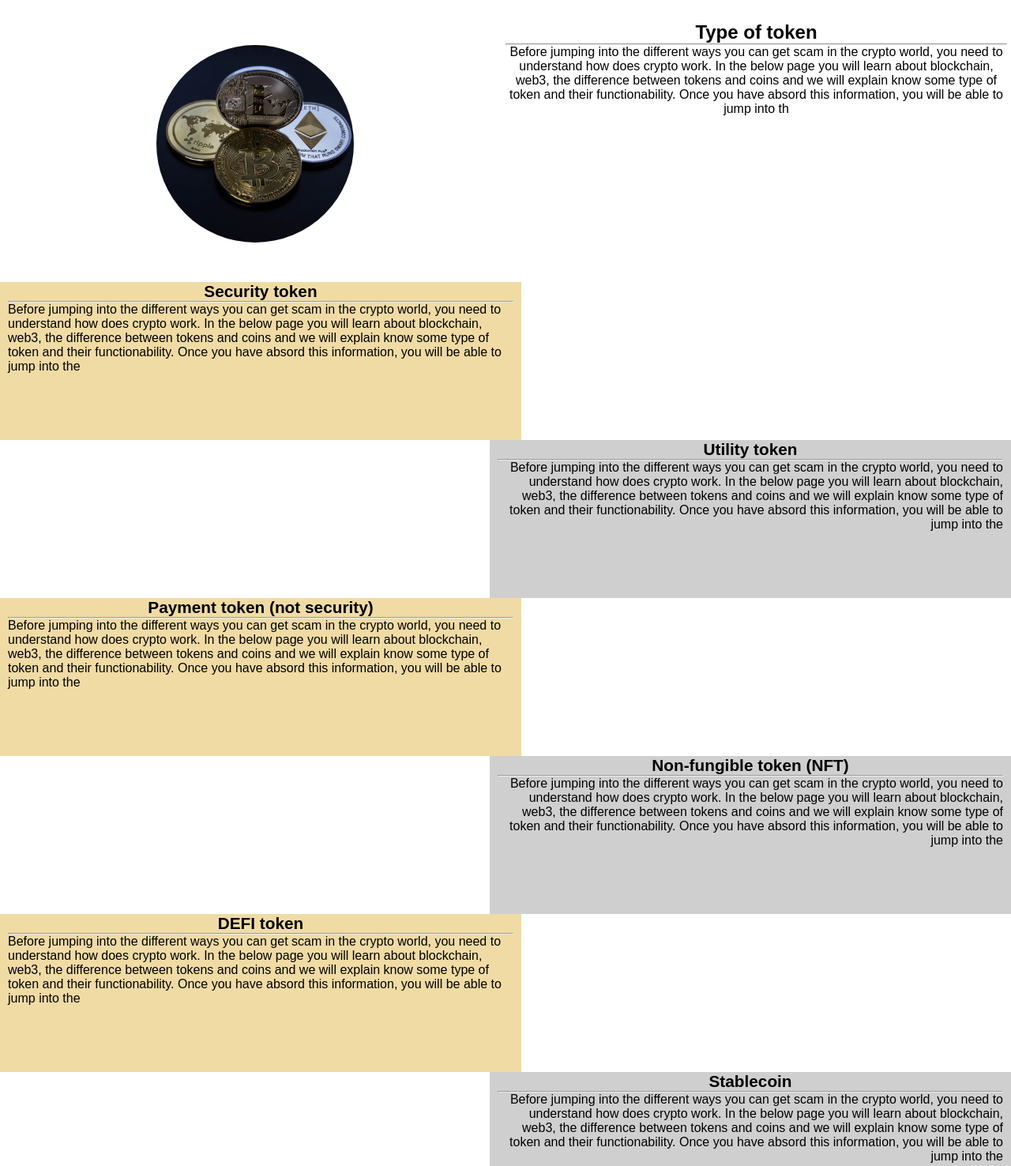
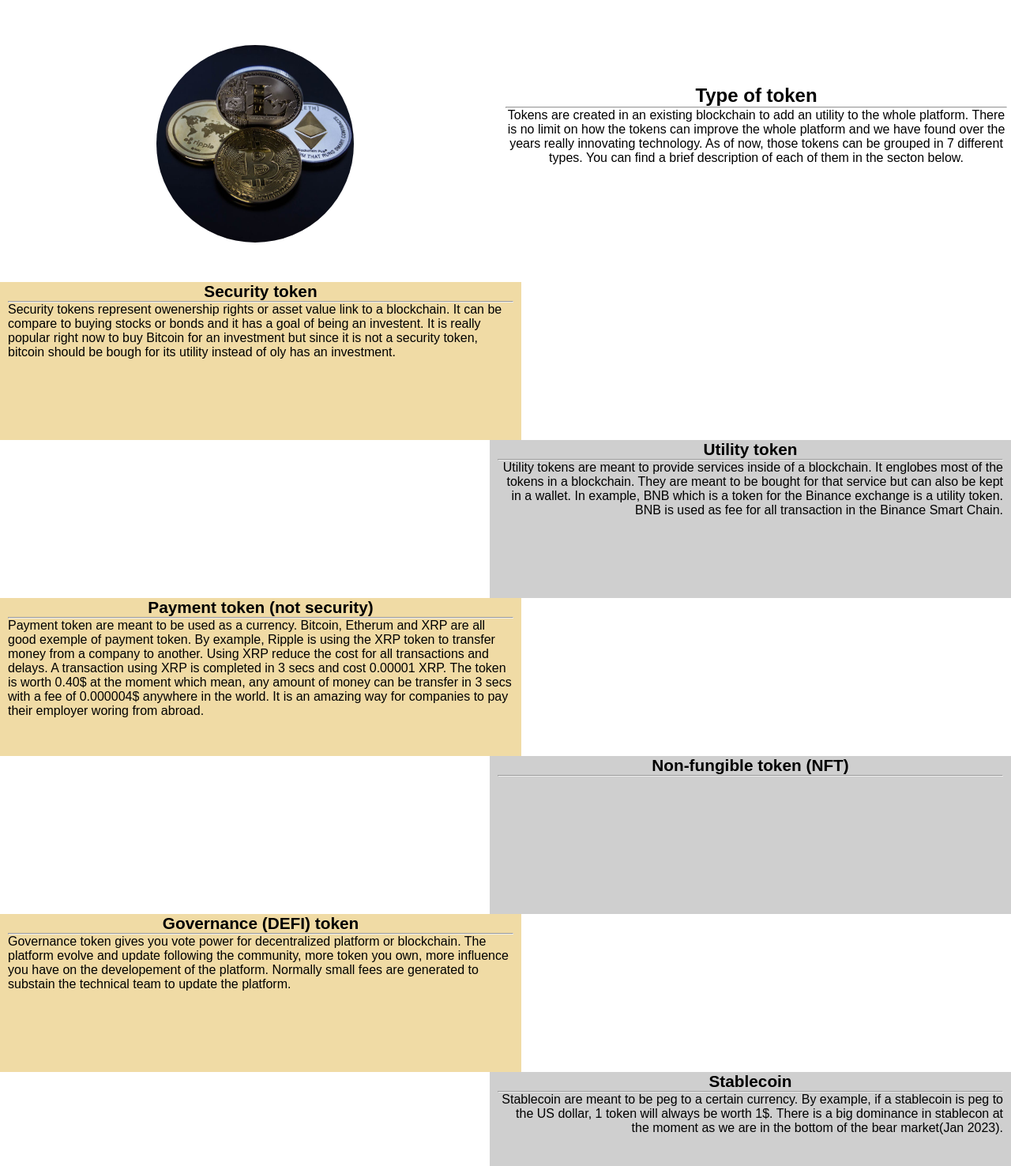
Before and after one commit to vincentbergeron33/How-to-avoid-scam-in-Crypto-world, a plain HTML site: page index.html in a window 1280 px wide. Shown: the part 1373-2849 px from the top of the page at 79% size. Drawn offline with Linux system fonts and the light colour scheme; a web font is replaced by a local one.

Commit message:
fix type token headings, add text in type of tokens, NFT text to be added

```diff
--- a/assets/css/style.css
+++ b/assets/css/style.css
@@ -231,17 +231,15 @@
  #section-type-token {
    margin: 30px 5px 50px;
    position: relative;
-   display: block;
  }
 
-#h2-token {
-   height: 200px;
+#heading-token {
+   height: 150px;
    width: 50%;
    font-size: 100%;
    text-align: center;
    float: right;
-   margin-bottom: 0;
-
+   margin: 80px 0 0;
 }
 
 #token-left-image {
@@ -266,6 +264,10 @@
   background-size: cover;
   height: 100%;
   border-radius: 50%;
+}
+
+#list-token-header li {
+   font-family: unbounded;
 }
 
 #list-token {
--- a/index.html
+++ b/index.html
@@ -86,16 +86,16 @@
                 <h2>Token vs Coin</h2>
                 <p>A coin is a asset to its own blockchain. Coins are used to transfer money, store of value and use to buy goods and services.
                     Example of coins: Bitcoin, Ethereum, XRP or Cardano. On the other hand, tokens are created on an existing blockchain. They will be part of the XRP platform
-                    or Ethereum platform by example. Tokens can be created by any participants. </p>
+                    or Ethereum platform by example. Tokens can be created by any participants.</p>
             </div>
         </div>
     </section>
     <section id="section-type-token">
-        <div id="h2-token">
+        <div id="heading-token">
             <h2>Type of token<hr></h2>
-            <p>Before jumping into the different ways you can get scam in the crypto world, you need to understand how does crypto work. In the below page you will learn about blockchain,
-                web3, the difference between tokens and coins and we will explain know some type of token and their functionability. Once you have absord this information, you will be
-                able to jump into th</p>
+            <p>Tokens are created in an existing blockchain to add an utility to the whole platform. There is no limit on how the tokens can improve the whole platform
+                and we have found over the years really innovating technology. As of now, those tokens can be grouped in 7 different types. You can find a brief
+                description of each of them in the secton below.</p>
         </div>
         <div id="token-left-image">
             <div id="circle-token">
@@ -108,58 +108,58 @@
             <div class="list-odd">
                     <h3>Security token</h3>
                     <hr>
-                    <p>Before jumping into the different ways you can get scam in the crypto world, you need to understand how does crypto work. In the below page you will learn about blockchain,
-                        web3, the difference between tokens and coins and we will explain know some type of token and their functionability. Once you have absord this information, you will be
-                        able to jump into the</p>
+                    <p>Security tokens represent owenership rights or asset value link to a blockchain. It can be compare to buying stocks or bonds and it has a goal of
+                        being an investent. It is really popular right now to buy Bitcoin for an investment but since it is not a security token, bitcoin should be bough for its utility
+                        instead of oly has an investment.
+                    </p>
             </div>
             <div class="list-even">
                     <h3>Utility token</h3>
                     <hr>
-                    <p>Before jumping into the different ways you can get scam in the crypto world, you need to understand how does crypto work. In the below page you will learn about blockchain,
-                        web3, the difference between tokens and coins and we will explain know some type of token and their functionability. Once you have absord this information, you will be
-                        able to jump into the</p>
+                    <p>Utility tokens are meant to provide services inside of a blockchain. It englobes most of the tokens in a blockchain. They are meant to be bought for
+                        that service but can also be kept in a wallet. In example, BNB which is a token for the Binance exchange is a utility token. BNB is used as fee for all transaction in
+                        the Binance Smart Chain.
+                    </p>
             </div>
             <div class="list-odd">
                     <h3>Payment token (not security)</h3>
                     <hr>
-                    <p>Before jumping into the different ways you can get scam in the crypto world, you need to understand how does crypto work. In the below page you will learn about blockchain,
-                        web3, the difference between tokens and coins and we will explain know some type of token and their functionability. Once you have absord this information, you will be
-                        able to jump into the</p>
+                    <p>Payment token are meant to be used as a currency. Bitcoin, Etherum and XRP are all good exemple of payment token. By example, Ripple is using the XRP token to
+                        transfer money from a company to another. Using XRP reduce the cost for all transactions and delays. A transaction using XRP is completed in 3 secs and cost 0.00001 XRP.
+                        The token is worth 0.40$ at the moment which mean, any amount of money can be transfer in 3 secs with a fee of 0.000004$ anywhere in the world. It is an amazing way for
+                        companies to pay their employer woring from abroad.
+                    </p>
             </div>
             <div class="list-even">
                     <h3>Non-fungible token (NFT)</h3>
                     <hr>
-                    <p>Before jumping into the different ways you can get scam in the crypto world, you need to understand how does crypto work. In the below page you will learn about blockchain,
-                        web3, the difference between tokens and coins and we will explain know some type of token and their functionability. Once you have absord this information, you will be
-                        able to jump into the</p>
+                    <p></p>
             </div>
             <div class="list-odd">
-                    <h3>DEFI token</h3>
+                    <h3>Governance (DEFI) token</h3>
                     <hr>
-                    <p>Before jumping into the different ways you can get scam in the crypto world, you need to understand how does crypto work. In the below page you will learn about blockchain,
-                        web3, the difference between tokens and coins and we will explain know some type of token and their functionability. Once you have absord this information, you will be
-                        able to jump into the</p>
+                    <p>Governance token gives you vote power for decentralized platform or blockchain. The platform evolve and update following the community, more token you own, more influence you
+                        have on the developement of the platform. Normally small fees are generated to substain the technical team to update the platform.
+                    </p>
             </div>
             <div class="list-even">
                     <h3>Stablecoin</h3>
                     <hr>
-                    <p>Before jumping into the different ways you can get scam in the crypto world, you need to understand how does crypto work. In the below page you will learn about blockchain,
-                        web3, the difference between tokens and coins and we will explain know some type of token and their functionability. Once you have absord this information, you will be
-                        able to jump into the</p>
+                    <p>Stablecoin are meant to be peg to a certain currency. By example, if a stablecoin is peg to the US dollar, 1 token will always be worth 1$. There is a big dominance in
+                        stablecon at the moment as we are in the bottom of the bear market(Jan 2023).</p>
             </div>
             <div class="list-odd">
-                    <h3>Asset-backed token</h3>
+                    <h3>Memes coin</h3>
                     <hr>
-                    <p>Before jumping into the different ways you can get scam in the crypto world, you need to understand how does crypto work. In the below page you will learn about blockchain,
-                        web3, the difference between tokens and coins and we will explain know some type of token and their functionability. Once you have absord this information, you will be
-                        able to jump into the</p>
+                    <p>They are inspired from a joke or an image. The 2 most famoust meme coin in the market at the moment are DogeCoin and ShibaInu which are both referring to dogs. They are known
+                        to be highly volatile and have high burning mechanism.
+                    </p>
             </div>
             <div class="list-even">
                     <h3>Privacy token</h3>
                     <hr>
-                    <p>Before jumping into the different ways you can get scam in the crypto world, you need to understand how does crypto work. In the below page you will learn about blockchain,
-                        web3, the difference between tokens and coins and we will explain know some type of token and their functionability. Once you have absord this information, you will be
-                        able to jump into the</p>
+                    <p>Privacy tokens use their own blockchain. Their goal is to preserve the anonymity of the individual who is transferring money. Monero is the most famous privacy coin
+                        in the market at the moment.</p>
             </div>
         </div>
     </section>
```
